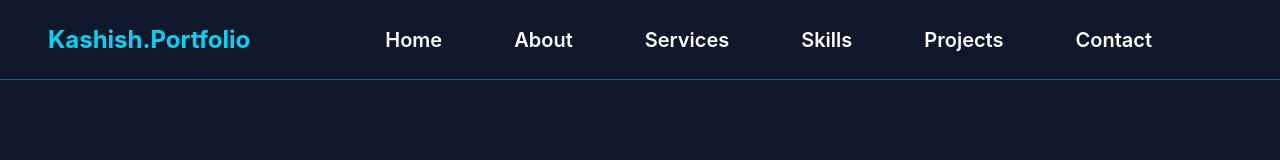
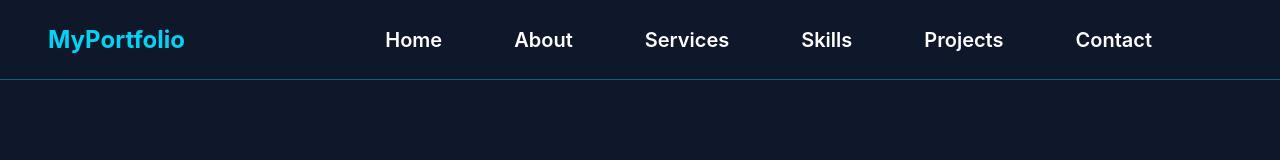
Before and after one commit to Kashish9717/Portfolio_kashish, a React (Vite) app: page / in a window 1280 px wide. Shown: the top 160 px of the page. Built offline with nearby package versions, Linux system fonts and the light colour scheme.

Commit message:
Logo name changed

```diff
--- a/src/Components/Navbar.jsx
+++ b/src/Components/Navbar.jsx
@@ -33,7 +33,7 @@ function Navbar() {
       {/* ---------- LOGO ---------- */}
 
       <h1 className="text-xl md:text-2xl font-bold text-cyan-400 cursor-pointer">
-        Kashish.Portfolio
+        MyPortfolio
       </h1>
 
 
```
